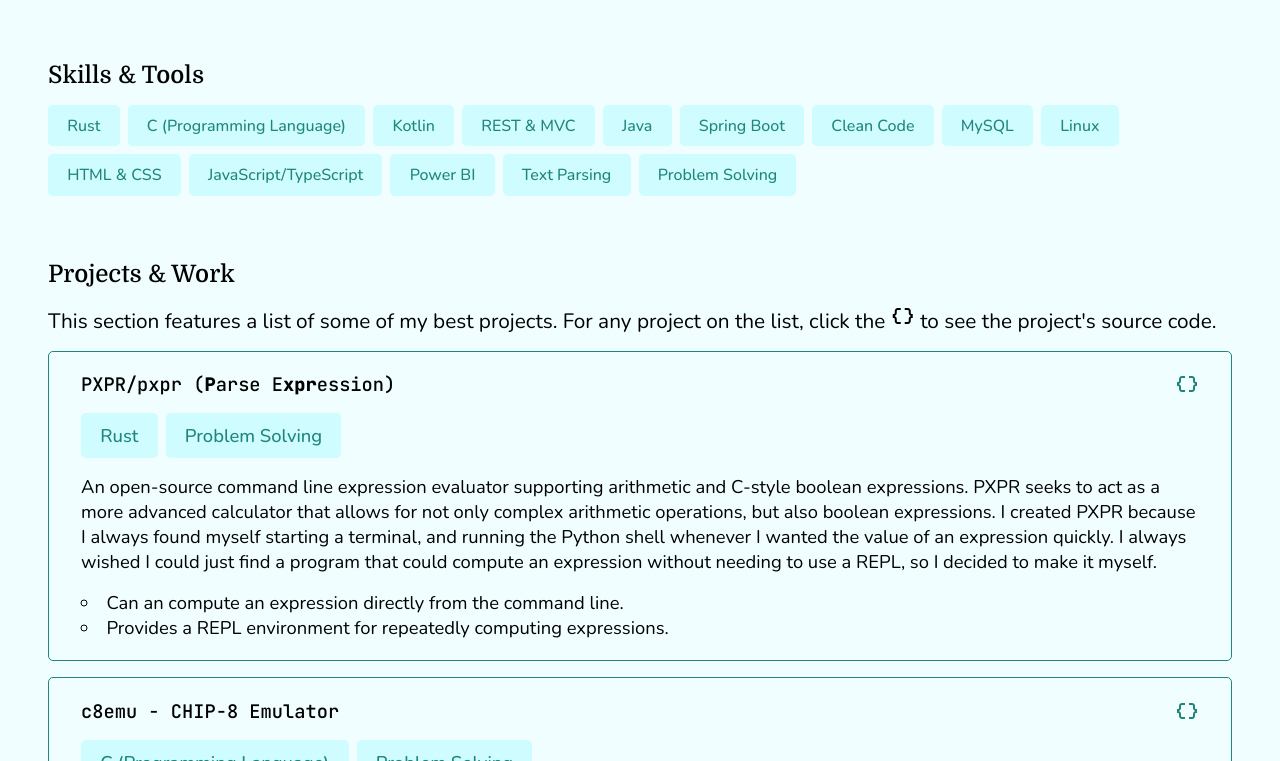
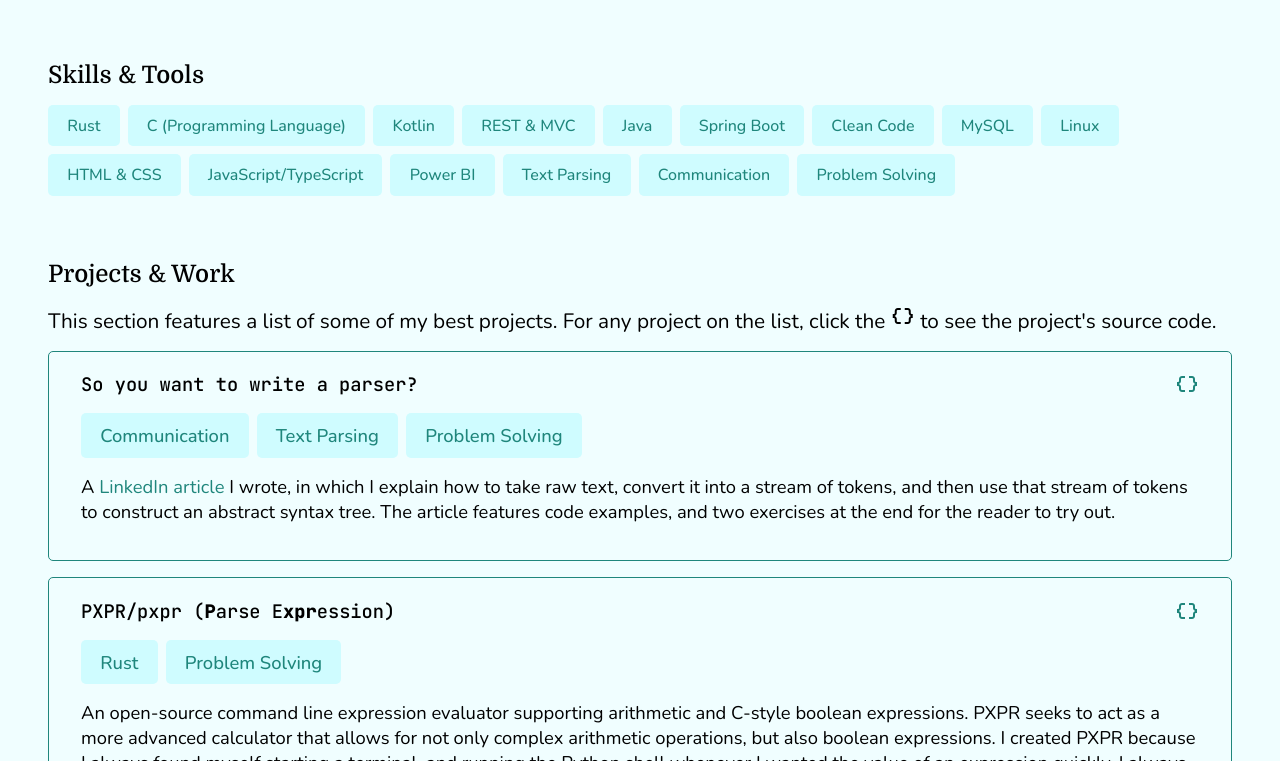
Before and after one commit to brayner05/brayner05.github.io, a plain HTML site: page index.html in a window 1280 px wide. Shown: the part 459-1220 px from the top of the page. Drawn offline with nearby package versions, Linux system fonts and the light colour scheme.

Commit message:
Added article to projects

```diff
--- a/index.html
+++ b/index.html
@@ -71,6 +71,7 @@
                     <li>JavaScript/TypeScript</li>
                     <li>Power BI</li>
                     <li>Text Parsing</li>
+                    <li>Communication</li>
                     <li>Problem Solving</li>
                 </ul>
             </section>
@@ -83,6 +84,36 @@
                     to see the project's source code.
                 </p>
                 <ul>
+                    <li class="project">
+                        <div class="title-bar">
+                            <h3>So you want to write a parser?</h3>
+                            <a
+                                href="https://www.linkedin.com/pulse/so-you-want-write-parser-brayden-rayner-jlzue?trackingId=vO7bgjvuPvQBBXv0f8zyyw%3D%3D&lipi=urn%3Ali%3Apage%3Ad_flagship3_profile_view_base%3BMKY2KbxMQ2ySTVG2ecenSA%3D%3D"
+                            >
+                                <span class="material-symbols-outlined">
+                                    data_object
+                                </span>
+                            </a>
+                        </div>
+                        <ul class="skills skills-used">
+                            <li>Communication</li>
+                            <li>Text Parsing</li>
+                            <li>Problem Solving</li>
+                        </ul>
+
+                        <p>
+                            A
+                            <a
+                                href="https://www.linkedin.com/pulse/so-you-want-write-parser-brayden-rayner-jlzue?trackingId=vO7bgjvuPvQBBXv0f8zyyw%3D%3D&lipi=urn%3Ali%3Apage%3Ad_flagship3_profile_view_base%3BMKY2KbxMQ2ySTVG2ecenSA%3D%3D"
+                                >LinkedIn article</a
+                            >
+                            I wrote, in which I explain how to take raw text,
+                            convert it into a stream of tokens, and then use
+                            that stream of tokens to construct an abstract
+                            syntax tree. The article features code examples, and
+                            two exercises at the end for the reader to try out.
+                        </p>
+                    </li>
                     <li class="project">
                         <div class="title-bar">
                             <h3>PXPR/pxpr (<b>P</b>arse E<b>xpr</b>ession)</h3>
```
